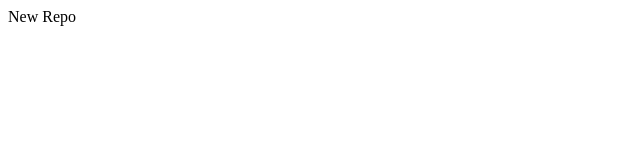
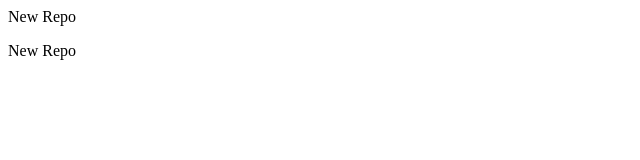
Before and after one commit to aparoop/DemoPython, a plain HTML site: page index.html in a window 1280 px wide. Shown: the full height of the page, 0-640 px from the left. Drawn offline with Linux system fonts and the light colour scheme.

Commit message:
add new feature

```diff
--- a/index.html
+++ b/index.html
@@ -1 +1,2 @@
 <p>New  Repo</p>
+<p>New  Repo</p>
```
